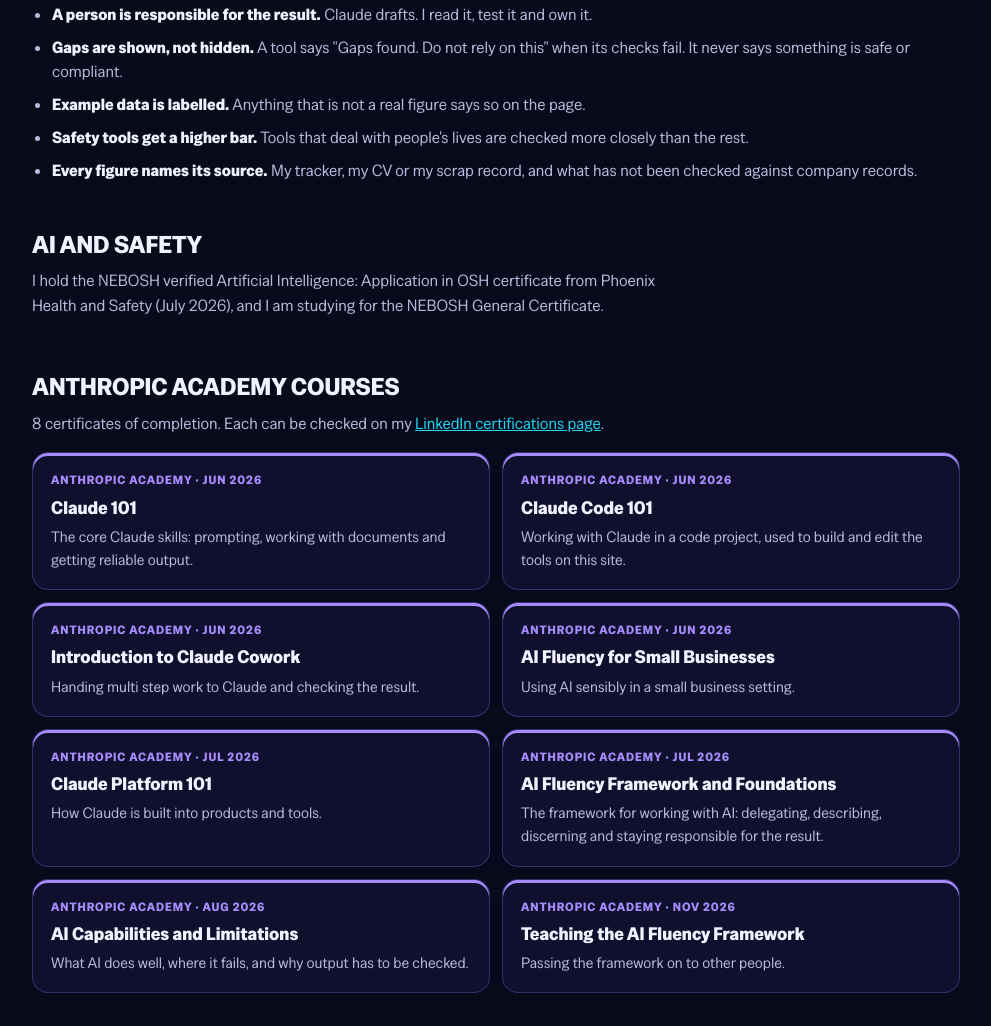
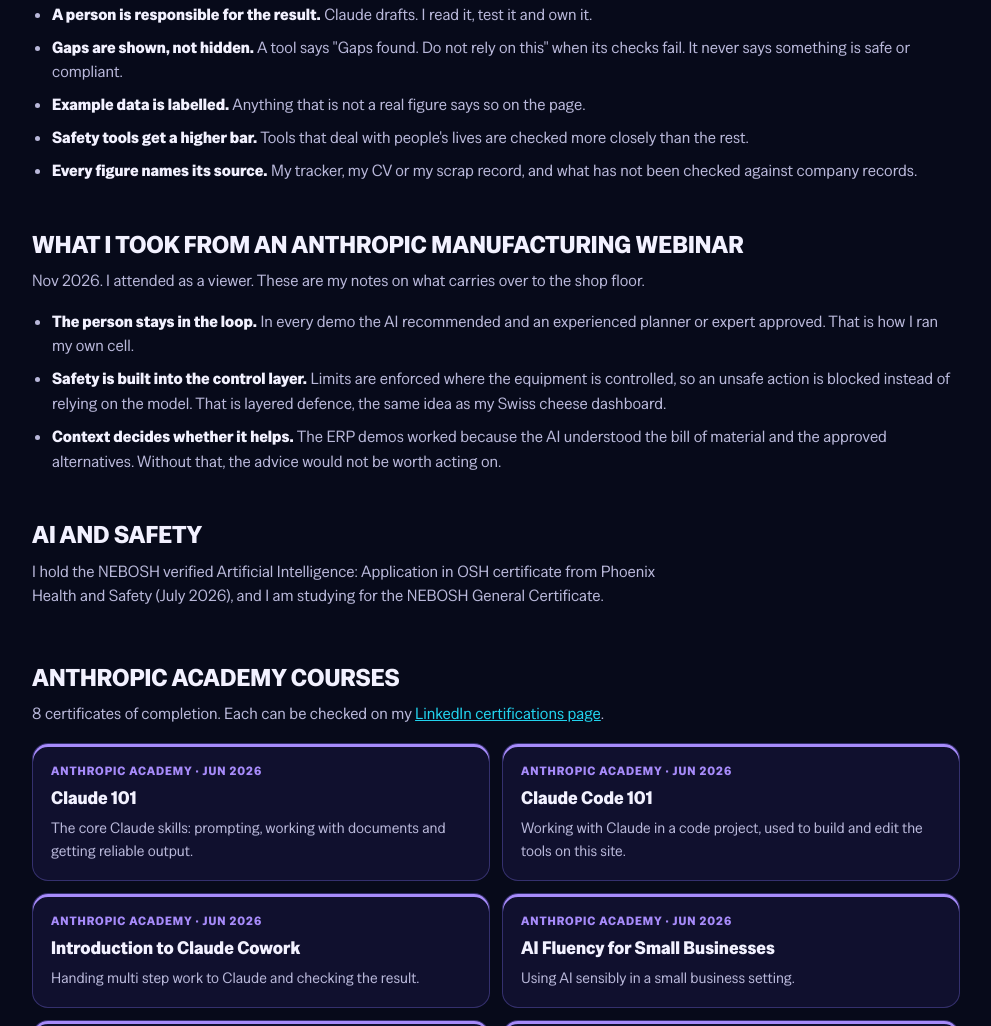
Before and after one commit to Rmilburn1980/rmilburn1980.github.io, a plain HTML site: page ai-in-operations.html in a window 1280 px wide. Shown: the part 785-1811 px from the top of the page, without its empty margins (144-1135 px from the left). Drawn offline with Linux system fonts and the light colour scheme.

Commit message:
Add webinar notes section to AI in operations page (#8)
Claude-Session: https://claude.ai/code/session_01RZK7XmeTGEG7cfYBwcCPTw

Co-authored-by: Claude <noreply@anthropic.com>

```diff
--- a/ai-in-operations.html
+++ b/ai-in-operations.html
@@ -77,6 +77,16 @@ footer{padding:36px 0 90px;color:var(--muted);font-size:.9rem}
   </section>
 
   <section>
+    <h2>What I took from an Anthropic manufacturing webinar</h2>
+    <p class="sub">Nov 2026. I attended as a viewer. These are my notes on what carries over to the shop floor.</p>
+    <ul class="rules">
+      <li><b>The person stays in the loop.</b> In every demo the AI recommended and an experienced planner or expert approved. That is how I ran my own cell.</li>
+      <li><b>Safety is built into the control layer.</b> Limits are enforced where the equipment is controlled, so an unsafe action is blocked instead of relying on the model. That is layered defence, the same idea as my Swiss cheese dashboard.</li>
+      <li><b>Context decides whether it helps.</b> The ERP demos worked because the AI understood the bill of material and the approved alternatives. Without that, the advice would not be worth acting on.</li>
+    </ul>
+  </section>
+
+  <section>
     <h2>AI and safety</h2>
     <p class="sub">I hold the NEBOSH verified Artificial Intelligence: Application in OSH certificate from Phoenix Health and Safety (July 2026), and I am studying for the NEBOSH General Certificate.</p>
   </section>
```
